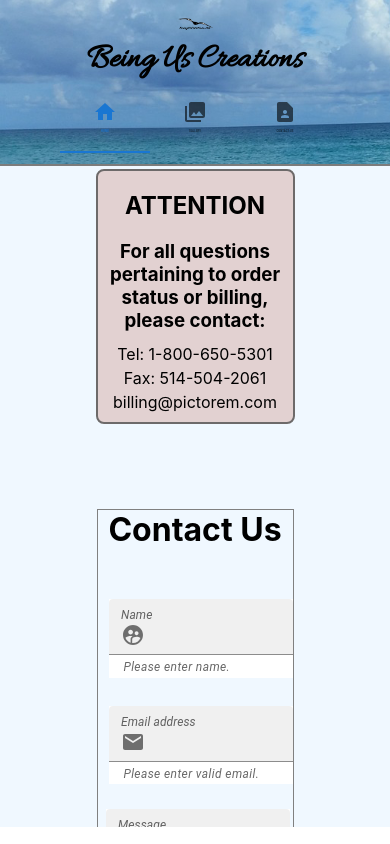
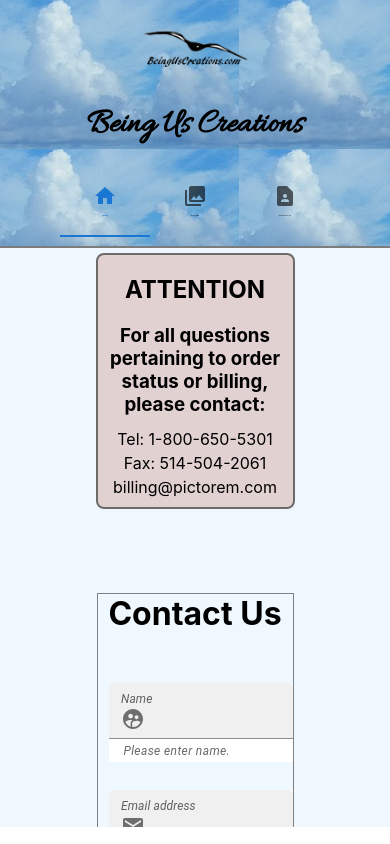
Before and after one commit to speights11/buscv2, a React (Create React App) app: page /contact in a window 390 px wide. Built offline with nearby package versions, Linux system fonts and the light colour scheme; a web font is replaced by a local one; what aws-amplify would draw is missing.

Commit message:
Add device check and some responsive

```diff
--- a/package.json
+++ b/package.json
@@ -23,6 +23,7 @@
     "eslint-plugin-promise": "^6.1.1",
     "node-sass": "^9.0.0",
     "react": "^18.2.0",
+    "react-device-detect": "^2.2.3",
     "react-dom": "^18.2.0",
     "react-router-dom": "^6.20.1",
     "react-scripts": "5.0.1",
--- a/src/App.scss
+++ b/src/App.scss
@@ -349,15 +349,19 @@
 @media only screen and (max-width: 767px) {
 
   .app-frame {
-    grid-template-rows: 20vh 1fr;
+    grid-template-rows: 30vh 1fr;
   }
 
   .header {
-    display: flex;
     flex-direction: column;
-    align-items: center;
-    justify-content: center;
-    gap: 0;
+    background-color: #888888;
+    // background: none;
+    background: url("assets/images/Mobile-Banner-bg.png");
+
+    & img {
+      // padding-top: 5vw;
+      width: 30vw;
+    }
   }
 
   .HeaderTitle {
@@ -369,8 +373,20 @@
   }
 
   .keep-in-touch {
+    & h1 {
+      font-size: 2.5vmax;
+    }
+
     & p {
       text-align: center;
+    }
+  }
+
+  .footer {
+    width: 80vw;
+
+    & .copyright {
+      font-size: 1.5vmax;
     }
   }
 }
--- a/src/components/Main.jsx
+++ b/src/components/Main.jsx
@@ -5,12 +5,13 @@
 import HomeIcon from "@mui/icons-material/Home";
 import ContactPageIcon from "@mui/icons-material/ContactPage";
 import CollectionsIcon from "@mui/icons-material/Collections";
+import { isMobile } from "react-device-detect";
 import PropTypes from "prop-types";
 import logo from "assets/images/logo.png";
 
 import "App.scss";
 
-const _fontSz = "0.7vw";
+const _fontSz = isMobile ? "3.7vw" : "0.5vw";
 
 const Main = ({ children }) => {
   const [value, setValue] = useState(0);
@@ -43,19 +44,19 @@
                 icon={<HomeIcon />}
                 aria-label="home"
                 label="home"
-                sx={{ fontSize: _fontSz }}
+                sx={{ fontSize: _fontSz, fontWeight: 800 }}
               />
               <Tab
                 icon={<CollectionsIcon />}
                 aria-label="gallery"
                 label="gallery"
-                sx={{ fontSize: _fontSz }}
+                sx={{ fontSize: _fontSz, fontWeight: 800 }}
               />
               <Tab
                 icon={<ContactPageIcon />}
                 aria-label="contact"
                 label="contact us"
-                sx={{ fontSize: _fontSz }}
+                sx={{ fontSize: _fontSz, fontWeight: 800 }}
               />
             </Tabs>
           </div>
```
Also changed, not shown: src/assets/images/Mobile-Banner-bg.png (added), 1 other file (tests, documents, lock files or other folders).
